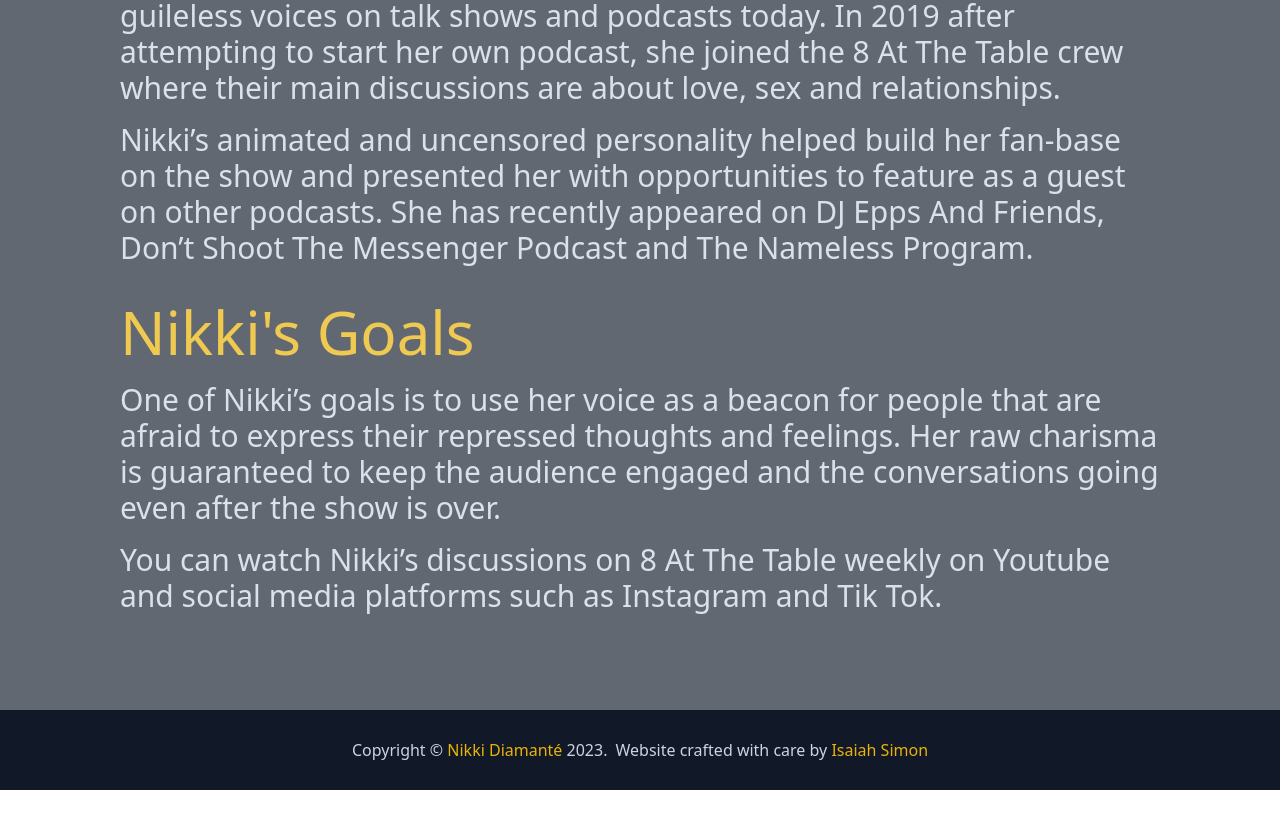
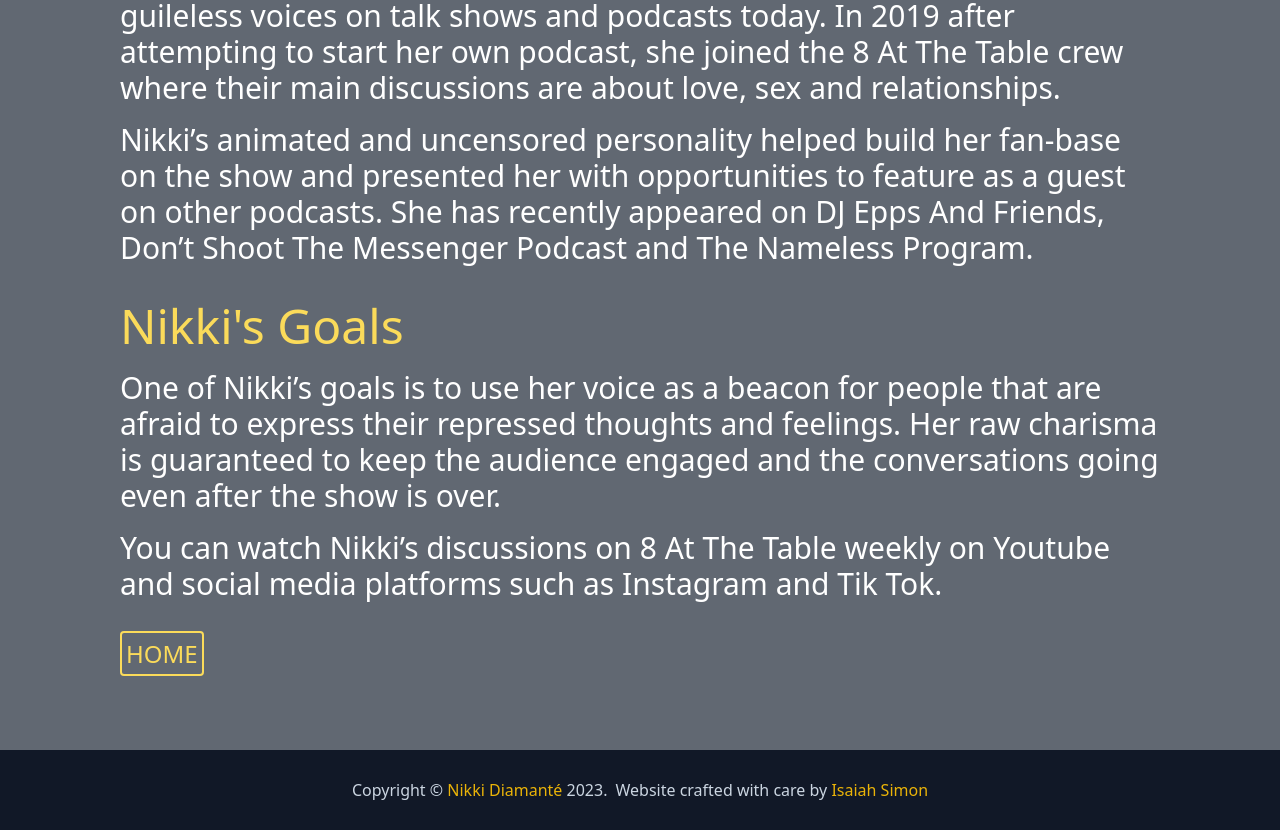
Before and after one commit to IsaiahSimon/nikki-diamante-2.0, a Next.js app: page /about in a window 1280 px wide. Shown: the part 880-1710 px from the top of the page. Before the commit the page ends 1670 px from the top, so only its background shows below. Built offline with nearby package versions, Linux system fonts and the light colour scheme.

Commit message:
update styles & add anchor navigation

```diff
--- a/app/Bio.tsx
+++ b/app/Bio.tsx
@@ -26,7 +26,7 @@ const Bio = () => {
         </p>
         <Link
           href='/about'
-          className='text-yellow-500 border-2 border-yellow-500 p-1 rounded text-1xl uppercase'
+          className='text-yellow-500 border-2 border-yellow-500 p-1 rounded text-1xl uppercase hover:text-white hover:border-white'
         >
           Read More
         </Link>
--- a/app/Contact.tsx
+++ b/app/Contact.tsx
@@ -9,8 +9,8 @@ import contactPic from "@/public/images/contact.jpg";
 const Contact = () => {
   return (
     <section
-      id='Contact'
-      className='h-[90vh] w-full  bg-gray-800 flex flex-col lg:flex-row'
+      id='contact'
+      className='h-[90vh] w-full  bg-gray-800 flex flex-col lg:flex-row border-t-2 border-slate-300'
     >
       {/* Box 1: Contact Form */}
       <div className=' h-full lg:h-full w-full p-5 lg:w-1/2 flex flex-col justify-center items-start'>
@@ -23,14 +23,14 @@ const Contact = () => {
               target='_blank'
               rel='noopener noreferrer'
             >
-              <GrInstagram className='text-yellow-500 text-4xl' />
+              <GrInstagram className='text-yellow-500 text-4xl hover:text-white' />
             </Link>
             <Link
               href='https://www.tiktok.com/@nikki_diamante?_t=8Z7IF87HEYF&_r=1'
               target='_blank'
               rel='noopener noreferrer'
             >
-              <SiTiktok className='text-yellow-500 text-4xl' />
+              <SiTiktok className='text-yellow-500 text-4xl hover:text-white' />
             </Link>
           </div>
         </div>
@@ -115,14 +115,14 @@ const Contact = () => {
             <button
               type='submit'
               value='Send Message'
-              className='bg-yellow-500 text-gray-900 rounded-sm p-2'
+              className='bg-yellow-500 text-gray-900 rounded-sm p-2 hover:bg-white hover:border-white'
             >
               Send Message
             </button>
             <button
               type='reset'
               value='Clear form'
-              className='bg-yellow-500 text-gray-900 rounded-sm p-2'
+              className='bg-yellow-500 text-gray-900 rounded-sm p-2 hover:bg-white hover:border-white'
             >
               Clear Form
             </button>
--- a/app/FollowMe.tsx
+++ b/app/FollowMe.tsx
@@ -5,7 +5,7 @@ import { SiTiktok } from "react-icons/si";
 
 const FollowMe = () => {
   return (
-    <section id='FollowMe' className='h-screen w-full '>
+    <section id='follow-me' className='h-screen w-full '>
       <div className='border-t-2 border-slate-300 h-screen w-full p-10 flex flex-col justify-between'>
         <div>
           <h3 className='text-3xl text-yellow-500'>Social Media</h3>
@@ -17,14 +17,14 @@ const FollowMe = () => {
           target='_blank'
           rel='noopener noreferrer'
         >
-          <GrInstagram className='text-yellow-500 text-7xl' />
+          <GrInstagram className='text-yellow-500 text-7xl hover:text-white' />
         </Link>
         <Link
           href='https://www.tiktok.com/@nikki_diamante?_t=8Z7IF87HEYF&_r=1'
           target='_blank'
           rel='noopener noreferrer'
         >
-          <SiTiktok className='text-yellow-500 text-7xl' />
+          <SiTiktok className='text-yellow-500 text-7xl hover:text-white' />
         </Link>
 
         <p className='text-2xl text-slate-300 pb-4 lg:w-1/3 '>
@@ -36,11 +36,11 @@ const FollowMe = () => {
             join me on my journey.
           </span>
           Follow me on{" "}
-          <Link href='#' className='text-yellow-500'>
+          <Link href='#' className='text-yellow-500 hover:text-white'>
             Instagram
           </Link>{" "}
           and{" "}
-          <Link href='#' className='text-yellow-500'>
+          <Link href='#' className='text-yellow-500 hover:text-white'>
             TikTok
           </Link>{" "}
           to see my latest photos and updates!
--- a/app/Footer.tsx
+++ b/app/Footer.tsx
@@ -11,7 +11,7 @@ const Footer = () => {
         {"Copyright © "}
         <Link
           href='/'
-          className='no-underline text-yellow-500 hover:text-yellow-600'
+          className='no-underline text-yellow-500 hover:text-white'
         >
           Nikki Diamanté
         </Link>{" "}
@@ -22,7 +22,7 @@ const Footer = () => {
         Website crafted with care by{" "}
         <Link
           href='https://isaiahsimon.dev/'
-          className='no-underline text-yellow-500 hover:text-yellow-600'
+          className='no-underline text-yellow-500 hover:text-white'
         >
           Isaiah Simon
         </Link>{" "}
--- a/app/Hero.tsx
+++ b/app/Hero.tsx
@@ -1,7 +1,7 @@
+"use client";
+
 import React from "react";
 import Image from "next/image";
-import Link from "next/link";
-
 import heroPic from "@/public/images/hero.jpg";
 
 const Hero = () => {
@@ -19,18 +19,18 @@ const Hero = () => {
       </div>
       <div className='p-16'>
         <h1 className='text-6xl text-slate-300 mb-5'>Nikki Diamanté</h1>
-        <Link
+        <a
           href='#bio'
-          className='mr-3 text-yellow-500 border-2 border-yellow-500 p-1 rounded text-2xl uppercase'
+          className='mr-3 text-yellow-500 border-2 border-yellow-500 p-1 rounded text-2xl uppercase hover:text-white hover:border-white'
         >
           Discover
-        </Link>
-        <Link
-          href='#'
-          className='text-yellow-500 border-2 border-yellow-500 p-1 rounded text-2xl uppercase'
+        </a>
+        <a
+          href='#contact'
+          className='text-yellow-500 border-2 border-yellow-500 p-1 rounded text-2xl uppercase hover:text-white hover:border-white'
         >
           Bookings
-        </Link>
+        </a>
       </div>
     </header>
   );
--- a/app/ImageGallery.tsx
+++ b/app/ImageGallery.tsx
@@ -11,7 +11,7 @@ import galleryImgR3 from "@/public/images/gallery/r3.jpg";
 const ImageGallery = () => {
   return (
     <section
-      id='ImageGallery'
+      id='image-gallery'
       className='h-auto lg:h-screen w-full     p-3 bg-gray-800 flex flex-col justify-center items-center lg:p-0'
     >
       {/* Container for Boxes */}
--- a/app/VideoGallery.tsx
+++ b/app/VideoGallery.tsx
@@ -5,7 +5,7 @@ import VideoSlider from "./VideoSlider";
 const VideoGallery = () => {
   return (
     <section
-      id='VideoGallery'
+      id='video-gallery'
       className='h-screen w-full   relative flex justify-center items-center'
     >
       <VideoSlider />
--- a/app/about/page.tsx
+++ b/app/about/page.tsx
@@ -1,4 +1,5 @@
 import Image from "next/image";
+import Link from "next/link";
 import Footer from "../Footer";
 
 import heroPic from "@/public/images/hero.jpg";
@@ -24,14 +25,14 @@ export default function AboutPage() {
       </header>
       <section className='border-t-2 border-slate-300 h-auto w-full  bg-gray-800 flex flex-col p-10 lg:pb-20 opacity-70'>
         <div className='lg:px-20 mb-5'>
-          <p className='text-lg lg:text-3xl text-slate-300 pb-4 '>
+          <p className='text-lg lg:text-3xl text-white pb-4'>
             Nikki Diamanté is one of New York City’s newest, zesty, rousing and
             guileless voices on talk shows and podcasts today. In 2019 after
             attempting to start her own podcast, she joined the 8 At The Table
             crew where their main discussions are about love, sex and
             relationships.
           </p>
-          <p className='text-lg lg:text-3xl text-slate-300 pb-4 '>
+          <p className='text-lg lg:text-3xl text-white pb-4 '>
             Nikki’s animated and uncensored personality helped build her
             fan-base on the show and presented her with opportunities to feature
             as a guest on other podcasts. She has recently appeared on DJ Epps
@@ -40,19 +41,27 @@ export default function AboutPage() {
           </p>
         </div>
         <div className='lg:px-20'>
-          <h2 className='text-4xl lg:text-6xl text-yellow-500 mb-5'>
+          <h2 className='text-4xl lg:text-5xl text-yellow-400 mb-5'>
             Nikki's Goals
           </h2>
-          <p className='text-lg lg:text-3xl text-slate-300 pb-4 '>
+          <p className='text-lg lg:text-3xl text-white pb-4 '>
             One of Nikki’s goals is to use her voice as a beacon for people that
             are afraid to express their repressed thoughts and feelings. Her raw
             charisma is guaranteed to keep the audience engaged and the
             conversations going even after the show is over.
           </p>
-          <p className='text-lg lg:text-3xl text-slate-300 pb-4 '>
+          <p className='text-lg lg:text-3xl text-white pb-4 '>
             You can watch Nikki’s discussions on 8 At The Table weekly on
             Youtube and social media platforms such as Instagram and Tik Tok.
           </p>
+          <div className='mt-5'>
+            <Link
+              href='/'
+              className='hover:text-white hover:border-white w-[80px] text-center text-yellow-400 border-2 border-yellow-400 p-1 rounded text-2xl uppercase'
+            >
+              Home
+            </Link>
+          </div>
         </div>
       </section>
       <Footer />
```
